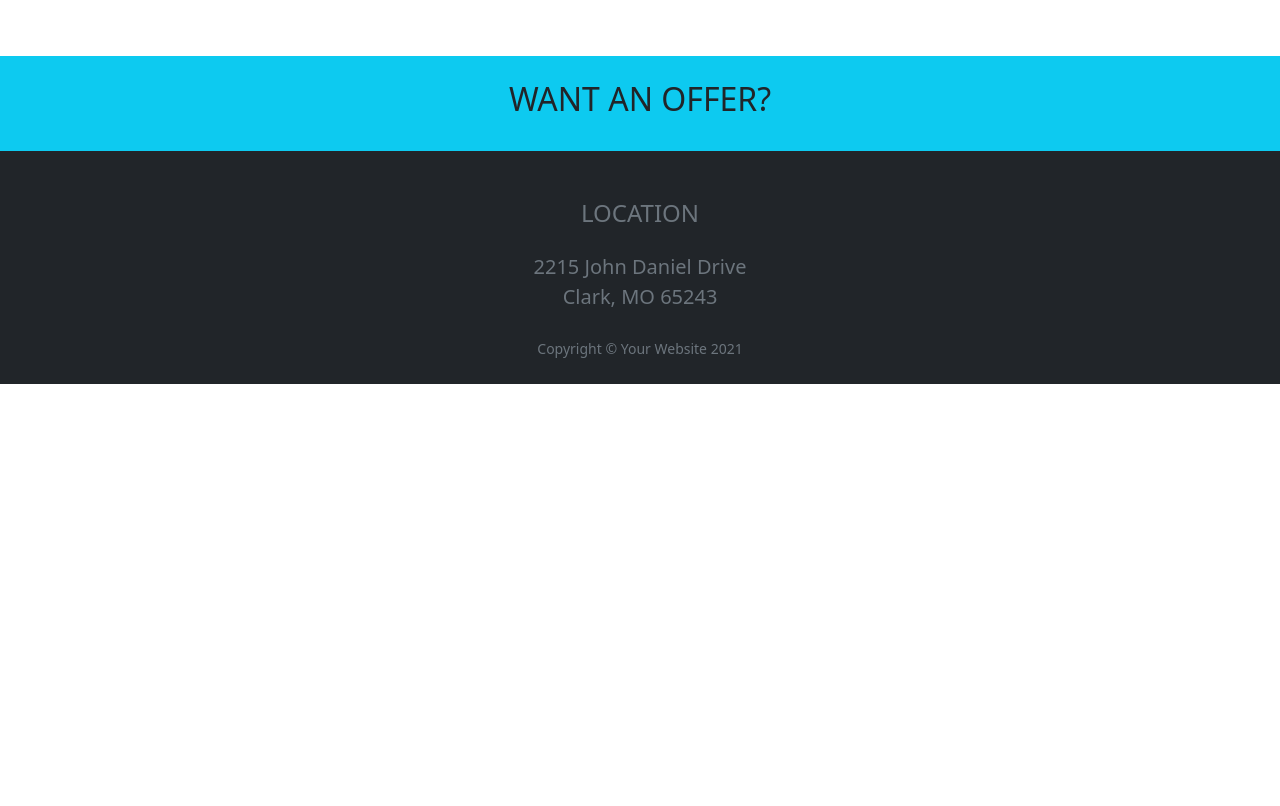
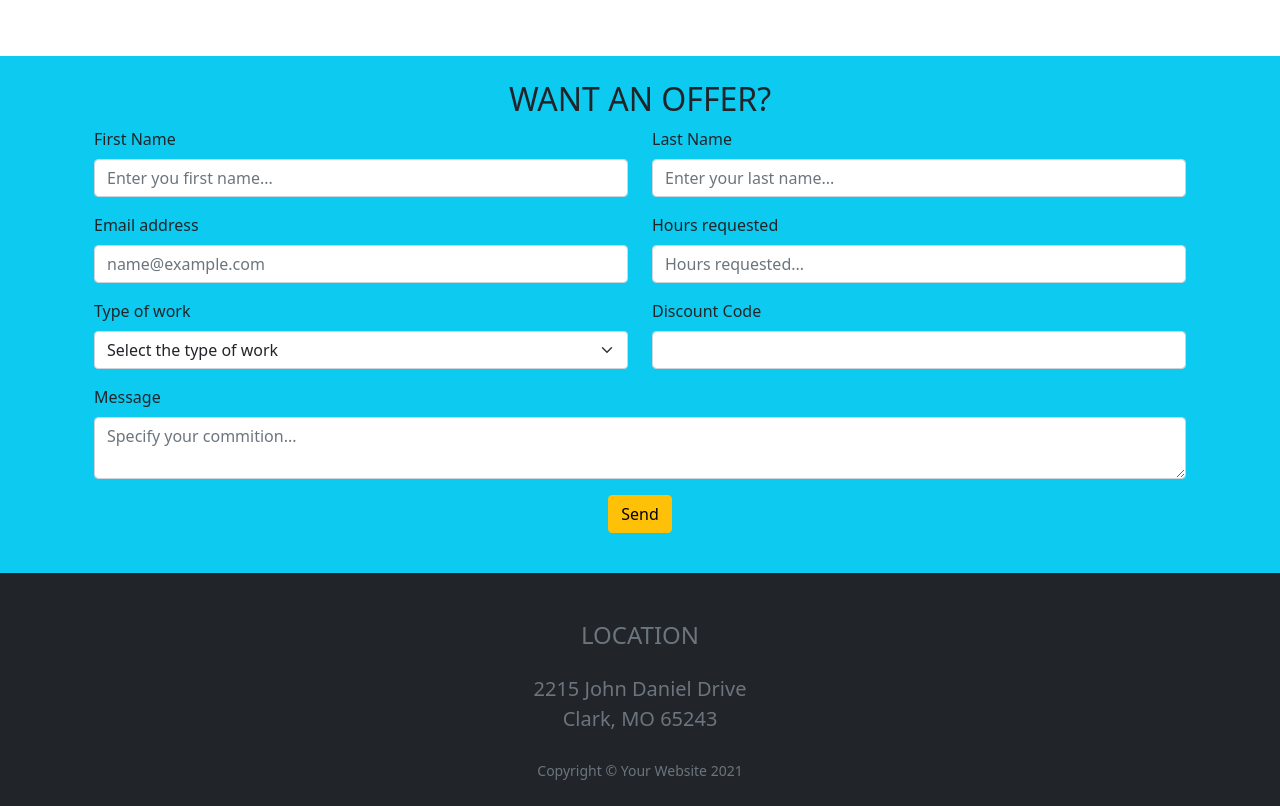
Before and after one commit to UMBY2407/bootstrap-js-freelancer, a plain HTML site: page index.html in a window 1280 px wide. Shown: the part 1520-2326 px from the top of the page. Before the commit the page ends 1904 px from the top, so only its background shows below. Drawn offline with nearby package versions, Linux system fonts and the light colour scheme.

Commit message:
Imported labels from the previous project

```diff
--- a/index.html
+++ b/index.html
@@ -114,6 +114,72 @@
         <div class="container p-4">
           <h2 class="text-center text-uppercase">Want an offer?</h2>
           <!-- TODO: PROGETTARE IL FORM QUI -->
+          <div class="row">
+            <div class="col-6">
+                <form>
+                    <div class="mb-3">
+                        <label for="exampleInputEmail1" class="form-label">First Name</label>
+                        <input type="email" class="form-control" id="floatingInput" placeholder="Enter you first name...">
+                    </div>
+                </form>
+            </div>
+            <div class="col-6">
+                <form>
+                    <div class="mb-3">
+                        <label for="exampleInputEmail1" class="form-label">Last Name</label>
+                        <input type="email" class="form-control" id="floatingInput1" placeholder="Enter your last name...">
+                    </div>
+                </form>
+            </div>
+        </div>
+        <div class="row">
+            <div class="col-6">
+                <form>
+                    <div class="mb-3">
+                        <label for="exampleInputEmail1" class="form-label">Email address</label>
+                        <input type="email" class="form-control" id="floatingInput2" placeholder="name@example.com">
+                    </div>
+                </form>
+            </div>
+            <div class="col-6">
+                <form>
+                    <div class="mb-3">
+                        <label for="exampleInputEmail1" class="form-label">Hours requested</label>
+                        <input type="email" class="form-control" id="floatingInput3" placeholder="Hours requested...">
+                    </div>
+                </form>
+            </div>
+        </div>
+        <div class="row">
+            <div class="col-6">
+                <form>
+                    <label for="exampleInputEmail1" class="form-label">Type of work</label>
+                    <select class="form-select" id="floatingSelectGrid">
+                        <option selected>Select the type of work</option>
+                        <option value="1">One</option>
+                        <option value="2">Two</option>
+                        <option value="3">Three</option>
+                    </select>
+                </form>
+            </div>
+            <div class="col-6">
+                <form>
+                    <div class="mb-3">
+                        <label for="exampleInputEmail1" class="form-label">Discount Code</label>
+                        <input type="email" class="form-control" id="exampleInputEmail1">
+                    </div>
+                </form>
+            </div>
+        </div>
+        <div class="row">
+            <div class="col-12 h-100">
+                <label for="exampleInputEmail1" class="form-label">Message</label>
+                <textarea class="form-control  mb-3 h-100" placeholder="Specify your commition..." id="floatingTextarea"></textarea>
+            </div>
+            <div class="col-12 text-center mb-3">
+                <button type="button" class="btn btn-warning">Send</button>
+            </div>
+        </div>
         </div>
       </section>
       <!-- fine section offer-->
```
